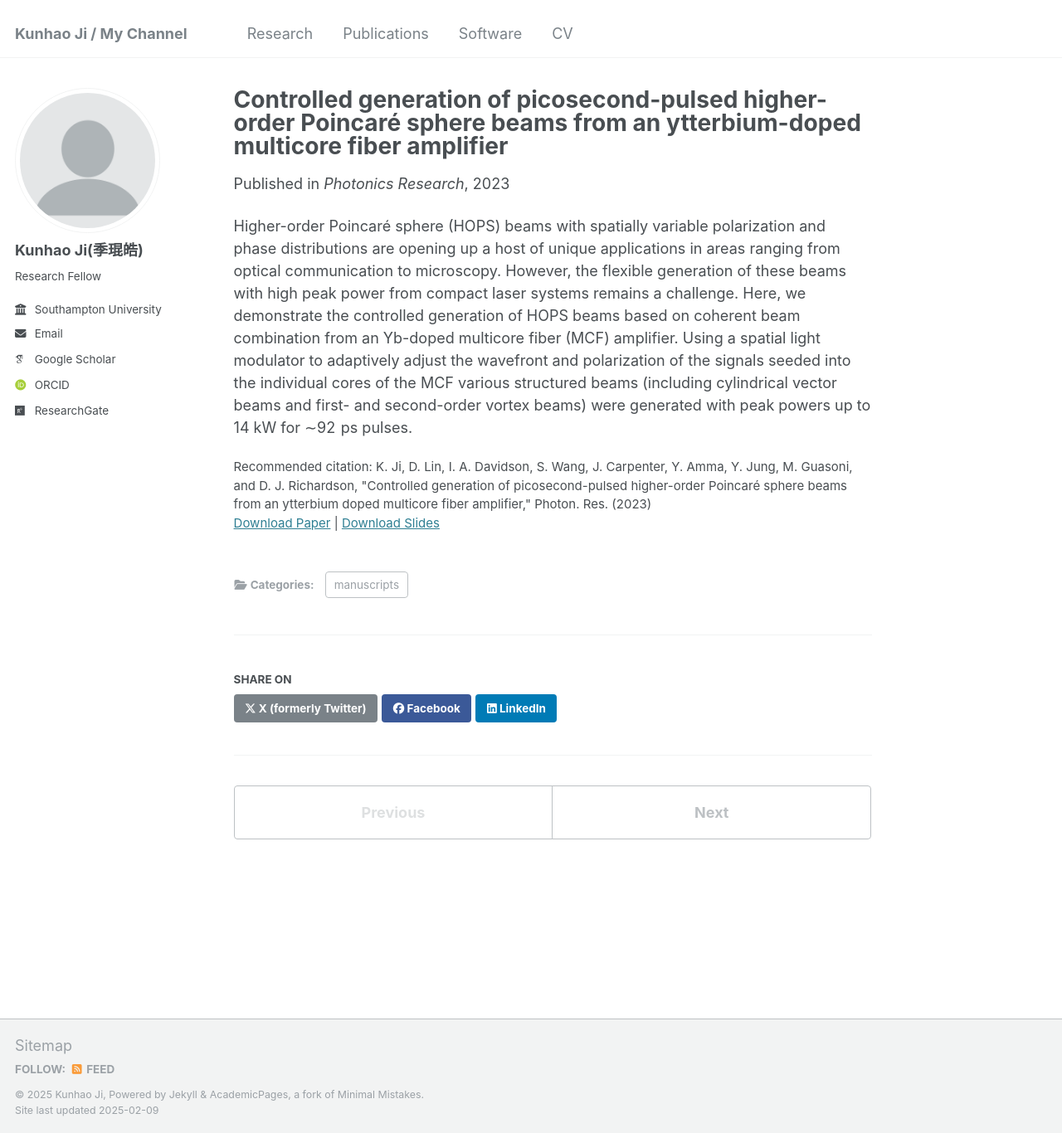
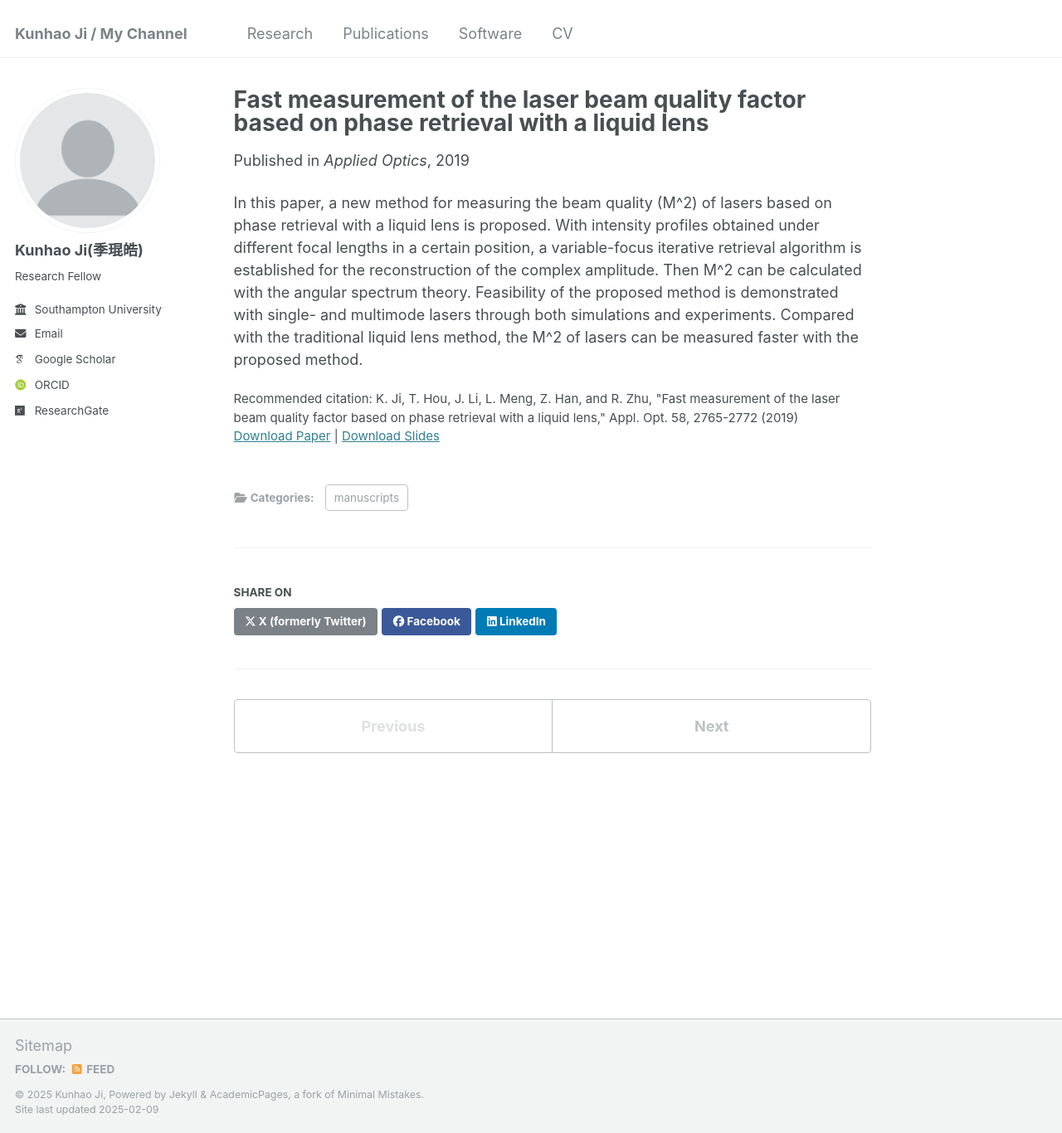
Before and after one commit to kjlight/kjlight.github.io, a Jekyll site: the page built from _publications/2009-10-01-paper-title-number-1.md, in a window 1280 px wide and 1366 px high. Shown: the whole window at 83% size. Built offline with Jekyll 4.4.1, drawn with Linux system fonts in a browser that asks for light colours; some web fonts are replaced.

Commit message:
Update 2009-10-01-paper-title-number-1.md

```diff
--- a/_publications/2009-10-01-paper-title-number-1.md
+++ b/_publications/2009-10-01-paper-title-number-1.md
@@ -1,14 +1,14 @@
 ---
-title: "Controlled generation of picosecond-pulsed higher-order Poincaré sphere beams from an ytterbium-doped multicore fiber amplifier"
+title: "Fast measurement of the laser beam quality factor based on phase retrieval with a liquid lens"
 collection: publications
 category: manuscripts
 permalink: /publication/2009-10-01-paper-title-number-1
-excerpt: 'This paper is about the controlled generation of Higher-order Poincaré sphere (HOPS) beams based on coherent beam combination from an Yb-doped multicore fiber (MCF) amplifier.'
-date: 2023-01-23
-venue: 'Photonics Research'
+excerpt: 'This paper is about a new method for measuring the beam quality factor of laser beams based on phase retrieval with a liquid lens.'
+date: 2019-04-10
+venue: 'Applied Optics'
 slidesurl: 'http://academicpages.github.io/files/slides1.pdf'
 paperurl: 'http://academicpages.github.io/files/paper1.pdf'
-citation: 'K. Ji, D. Lin, I. A. Davidson, S. Wang, J. Carpenter, Y. Amma, Y. Jung, M. Guasoni, and D. J. Richardson, "Controlled generation of picosecond-pulsed higher-order Poincaré sphere beams from an ytterbium doped multicore fiber amplifier," Photon. Res. (2023)'
+citation: 'K. Ji, T. Hou, J. Li, L. Meng, Z. Han, and R. Zhu, "Fast measurement of the laser beam quality factor based on phase retrieval with a liquid lens," Appl. Opt. 58, 2765-2772 (2019)'
 ---
 
-Higher-order Poincaré sphere (HOPS) beams with spatially variable polarization and phase distributions are opening up a host of unique applications in areas ranging from optical communication to microscopy. However, the flexible generation of these beams with high peak power from compact laser systems remains a challenge. Here, we demonstrate the controlled generation of HOPS beams based on coherent beam combination from an Yb-doped multicore fiber (MCF) amplifier. Using a spatial light modulator to adaptively adjust the wavefront and polarization of the signals seeded into the individual cores of the MCF various structured beams (including cylindrical vector beams and first- and second-order vortex beams) were generated with peak powers up to 14 kW for ∼92  ps pulses.
+In this paper, a new method for measuring the beam quality (M^2) of lasers based on phase retrieval with a liquid lens is proposed. With intensity profiles obtained under different focal lengths in a certain position, a variable-focus iterative retrieval algorithm is established for the reconstruction of the complex amplitude. Then M^2 can be calculated with the angular spectrum theory. Feasibility of the proposed method is demonstrated with single- and multimode lasers through both simulations and experiments. Compared with the traditional liquid lens method, the M^2 of lasers can be measured faster with the proposed method.
```
